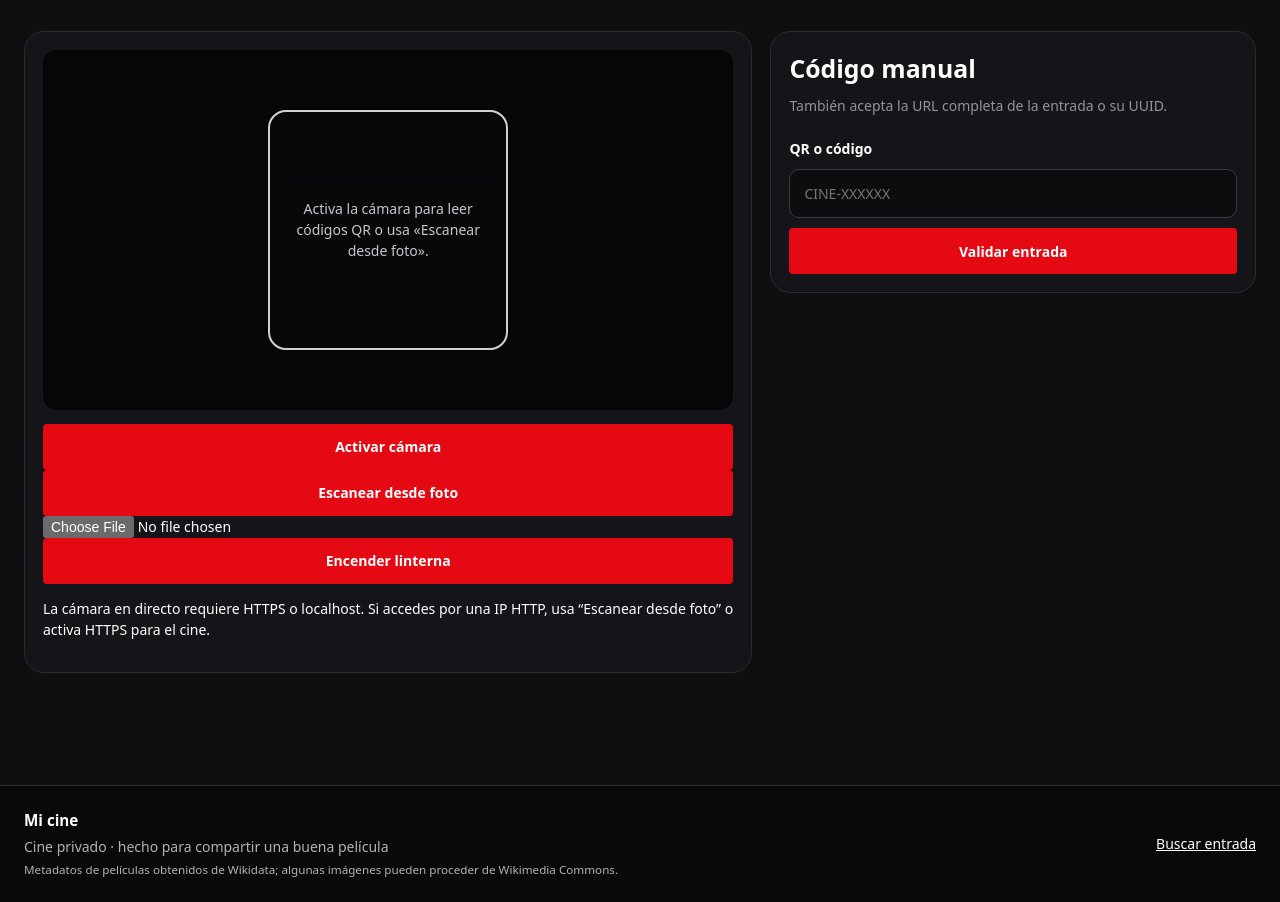
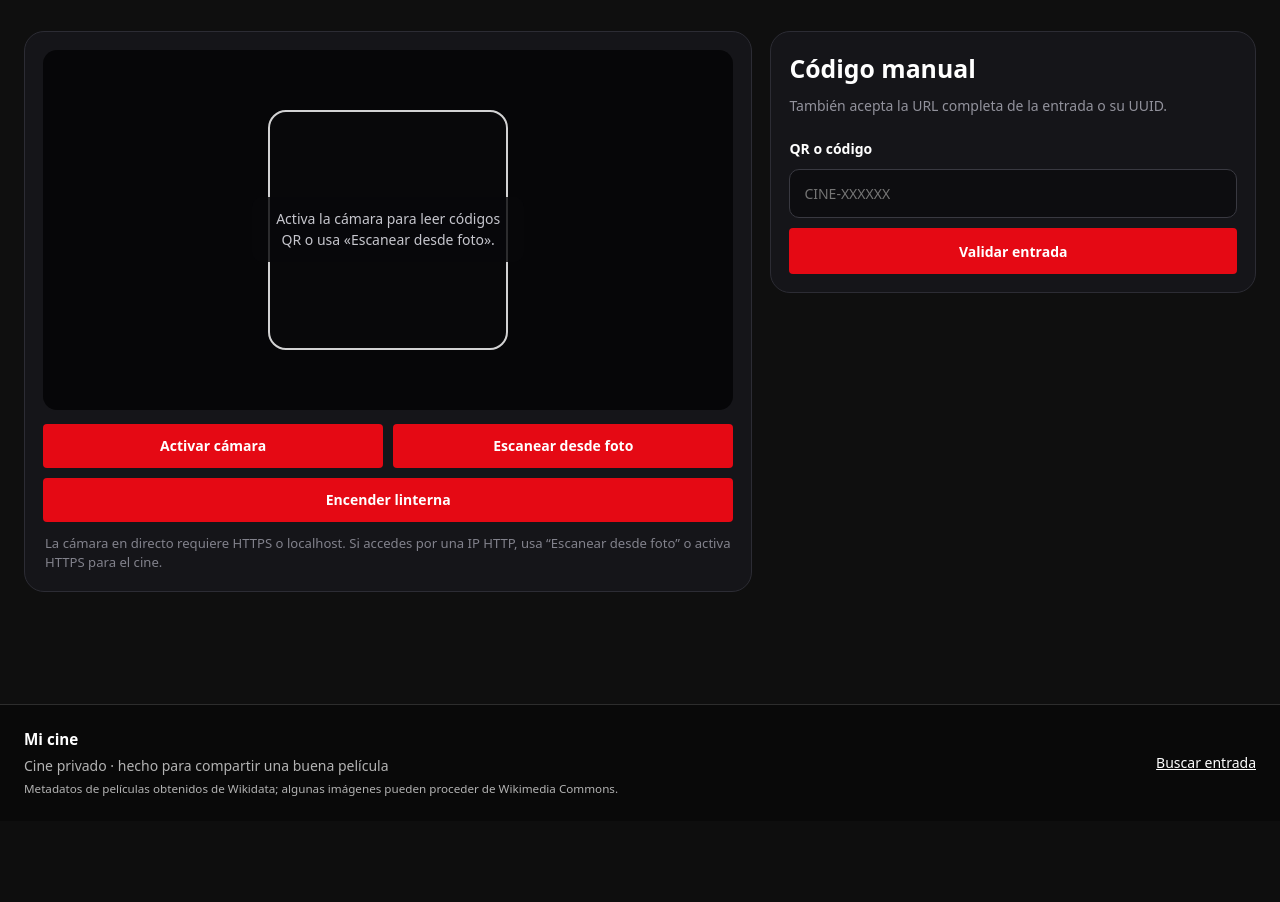
Before and after one commit to elisgar11/C2EM-Cinema, a Django app: page /staff/scanner/ in a window 1280 px wide. Shown: the part 315-1217 px from the top of the page. After the commit the page ends 1111 px from the top, so only its background shows below. Run offline with Django 5.2, Linux system fonts and the light colour scheme; the visitor is signed in with stand-in values (Sample User, id 1); data comes from the database, SQL or seed files in the repository; some libraries are stand-ins or nearby versions.

Commit message:
Improve scanner diagnostics and controls

```diff
--- a/static/css/scanner.css
+++ b/static/css/scanner.css
@@ -43,6 +43,19 @@
     overflow: hidden;
     border-radius: 14px;
     background: #08080a;
+    transition: border-color 160ms ease, box-shadow 160ms ease;
+}
+
+.scanner-camera[data-scanner-state="warning"] {
+    box-shadow: inset 0 0 0 1px rgba(240, 180, 52, .5);
+}
+
+.scanner-camera[data-scanner-state="danger"] {
+    box-shadow: inset 0 0 0 1px rgba(224, 82, 82, .58);
+}
+
+.scanner-camera[data-scanner-state="success"] {
+    box-shadow: inset 0 0 0 1px rgba(85, 190, 125, .5);
 }
 
 .scanner-camera video {
@@ -51,18 +64,30 @@
     width: 100%;
     height: 100%;
     object-fit: cover;
+    opacity: 0;
+    transition: opacity 140ms ease;
+}
+
+.scanner-camera.is-active video {
+    opacity: 1;
 }
 
 .scanner-camera p {
     position: relative;
     z-index: 3;
-    max-width: 28ch;
+    max-width: 34ch;
     margin: 0;
     padding: 12px 14px;
     border-radius: 10px;
-    background: rgba(8, 8, 10, .78);
+    background: rgba(8, 8, 10, .82);
     color: #c6c6cd;
     text-align: center;
+    line-height: 1.45;
+}
+
+.scanner-camera.is-active p {
+    align-self: end;
+    margin-bottom: 14px;
 }
 
 .scanner-frame {
@@ -74,6 +99,51 @@
     border-radius: 18px;
     box-shadow: 0 0 0 999px rgba(0, 0, 0, .2);
     pointer-events: none;
+}
+
+.scanner-actions {
+    display: grid;
+    grid-template-columns: 1fr 1fr;
+    gap: 10px;
+}
+
+.scanner-actions .button,
+.scanner-photo-button {
+    display: inline-flex;
+    box-sizing: border-box;
+    min-height: 44px;
+    align-items: center;
+    justify-content: center;
+    margin: 0;
+    cursor: pointer;
+    text-align: center;
+}
+
+.scanner-actions .button:disabled {
+    cursor: not-allowed;
+    opacity: .48;
+}
+
+.scanner-photo-input {
+    position: absolute;
+    width: 1px;
+    height: 1px;
+    padding: 0;
+    overflow: hidden;
+    clip: rect(0 0 0 0);
+    white-space: nowrap;
+    border: 0;
+}
+
+.scanner-flash-button {
+    grid-column: 1 / -1;
+}
+
+.scanner-help {
+    margin: 12px 2px 0;
+    color: #82828c;
+    font-size: .82rem;
+    line-height: 1.5;
 }
 
 .scanner-manual-card h2,
@@ -99,6 +169,7 @@
 
 .scanner-form input {
     width: 100%;
+    box-sizing: border-box;
     padding: 13px 14px;
     border: 1px solid #393941;
     border-radius: 10px;
@@ -159,12 +230,16 @@
 }
 
 @media (max-width: 760px) {
+    .scanner-page {
+        padding-top: 32px;
+    }
+
     .scanner-grid {
         grid-template-columns: 1fr;
     }
 
     .scanner-camera {
-        min-height: 300px;
+        min-height: min(68vh, 420px);
     }
 
     .scanner-result {
@@ -177,3 +252,20 @@
         text-align: left;
     }
 }
+
+@media (max-width: 480px) {
+    .scanner-actions {
+        grid-template-columns: 1fr;
+    }
+
+    .scanner-flash-button {
+        grid-column: auto;
+    }
+}
+
+@media (prefers-reduced-motion: reduce) {
+    .scanner-camera,
+    .scanner-camera video {
+        transition: none;
+    }
+}
```
